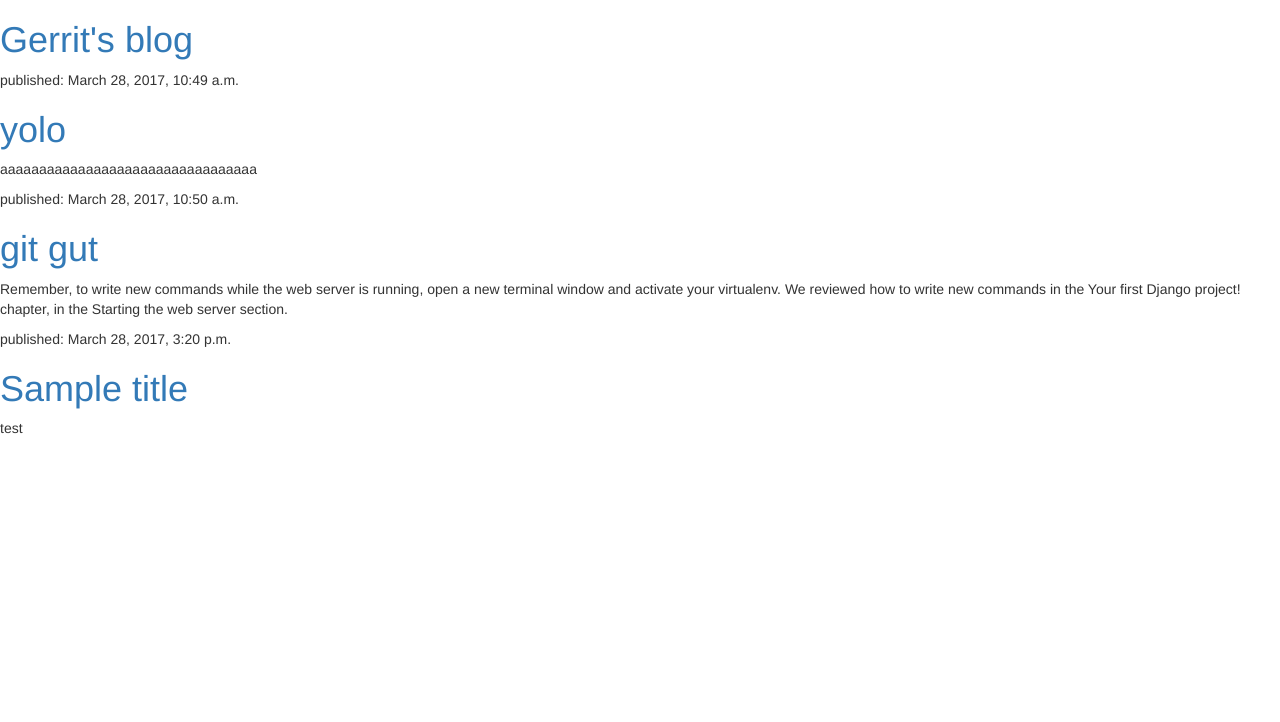
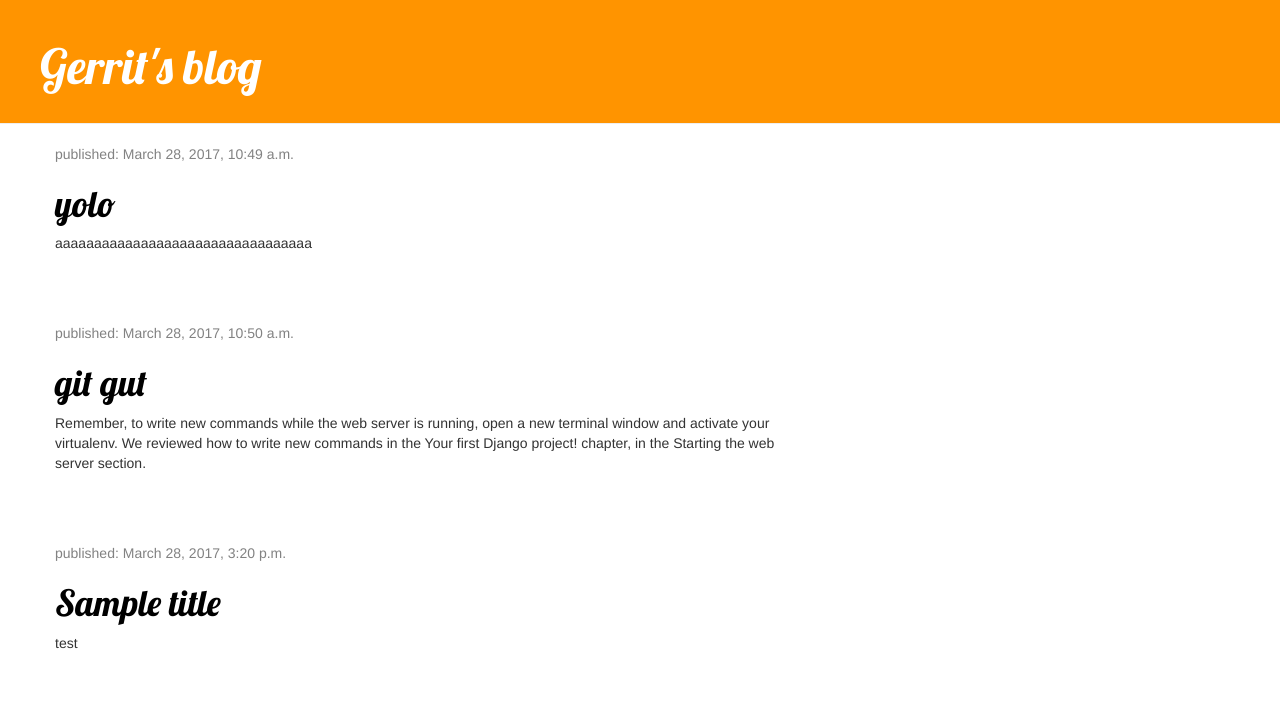
Before and after one commit to Whozawhat/my-first-blog, a Django app: page / in a window 1280 px wide. Shown: the top 722 px of the page. Run offline with Django 3.2, Linux system fonts and the light colour scheme; data comes from the database, SQL or seed files in the repository; some libraries are stand-ins or nearby versions.

Commit message:
CSS font

```diff
--- /dev/null
+++ b/blog/static/css/blog.css
@@ -0,0 +1,46 @@
+.page-header {
+    background-color: #ff9400;
+    margin-top: 0;
+    padding: 20px 20px 20px 40px;
+}
+
+.page-header h1, .page-header h1 a, .page-header h1 a:visited, .page-header h1 a:active {
+    color: #ffffff;
+    font-size: 36pt;
+    text-decoration: none;
+}
+
+.content {
+    margin-left: 40px;
+}
+
+h1, h2, h3, h4 {
+    font-family: 'Lobster', cursive;
+}
+
+.date {
+    color: #828282;
+}
+
+.save {
+    float: right;
+}
+
+.post-form textarea, .post-form input {
+    width: 100%;
+}
+
+.top-menu, .top-menu:hover, .top-menu:visited {
+    color: #ffffff;
+    float: right;
+    font-size: 26pt;
+    margin-right: 20px;
+}
+
+.post {
+    margin-bottom: 70px;
+}
+
+.post h1 a, .post h1 a:visited {
+    color: #000000;
+}
--- a/blog/templates/blog/post_list.html
+++ b/blog/templates/blog/post_list.html
@@ -1,22 +1,31 @@
 {% load staticfiles %}
 <html>
     <head>
-        <title>Django Girls blog</title>
+        <title>Gerrit's blog</title>
+		<link href="//fonts.googleapis.com/css?family=Lobster&subset=latin,latin-ext" rel="stylesheet" type="text/css">
         <link rel="stylesheet" href="//maxcdn.bootstrapcdn.com/bootstrap/3.2.0/css/bootstrap.min.css">
         <link rel="stylesheet" href="//maxcdn.bootstrapcdn.com/bootstrap/3.2.0/css/bootstrap-theme.min.css">
         <link rel="stylesheet" href="{% static 'css/blog.css' %}">
     </head>
     <body>
-        <div>
+        <div class="page-header">
             <h1><a href="/">Gerrit's blog</a></h1>
         </div>
 
+        <div class="content container">
+    <div class="row">
+        <div class="col-md-8">
             {% for post in posts %}
-            <div>
+                <div class="post">
+                    <div class="date">
                         <p>published: {{ post.published_date }}</p>
+                    </div>
                     <h1><a href="">{{ post.title }}</a></h1>
                     <p>{{ post.text|linebreaksbr }}</p>
                 </div>
             {% endfor %}
+        </div>
+    </div>
+</div>
     </body>
 </html>
```
Lines whose indentation alone changed are shown as unchanged.
